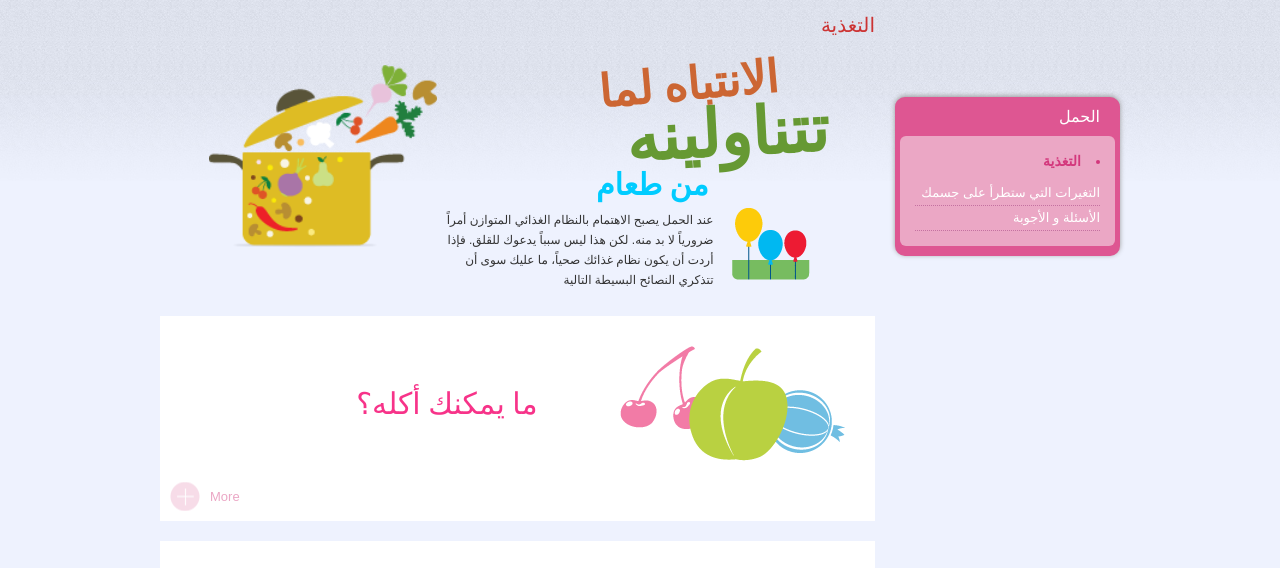
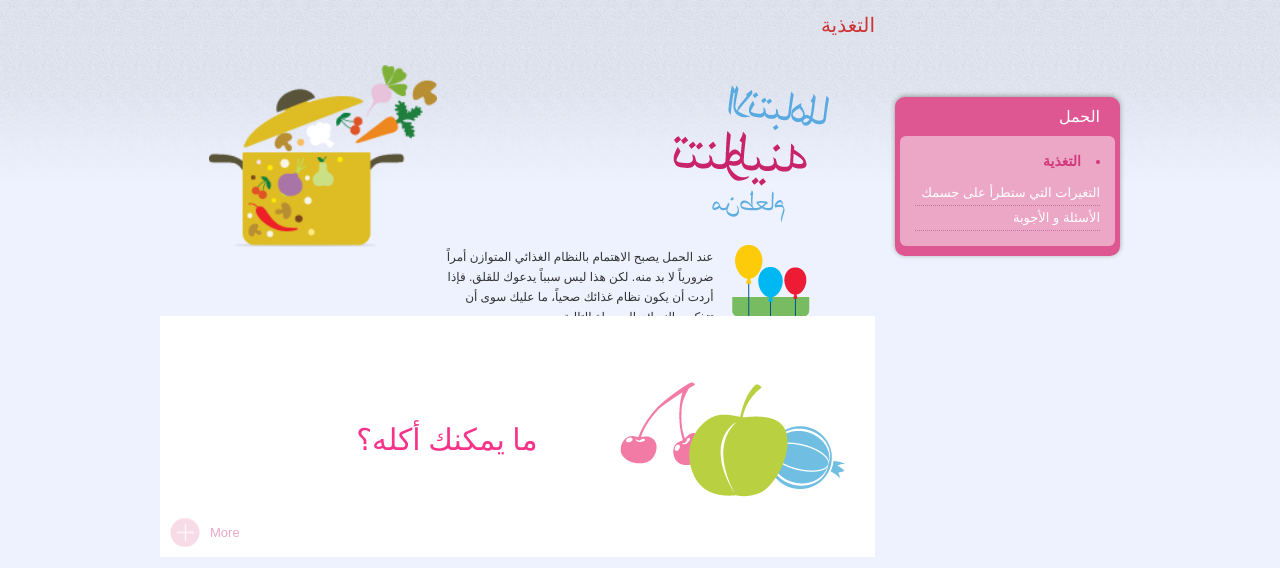
Before and after one commit to Sror/nestle_arabic, a plain HTML site: page feeding.html in a window 1280 px wide. Shown: the part 153-721 px from the top of the page. Drawn offline with Linux system fonts and the light colour scheme.

Commit message:
lot of em  :(

```diff
--- a/feeding.html
+++ b/feeding.html
@@ -136,9 +136,7 @@
 
         	<div class="growing_left">
             	<div style="float:right">
-            	  <h4>الانتباه لما</h4>
-                  <h1> تتناولينه</h1>
-                  <h6> من طعام</h6>
+            	  <img src="text/pregnancy-nutrition-1.png" />
           </div>
               	<div style="float:right">
        				<img src="images/balloon.png" align="right" style="padding:10px;"/>
```
Also changed, not shown: text/pregnancy-nutrition-1.png (added).
